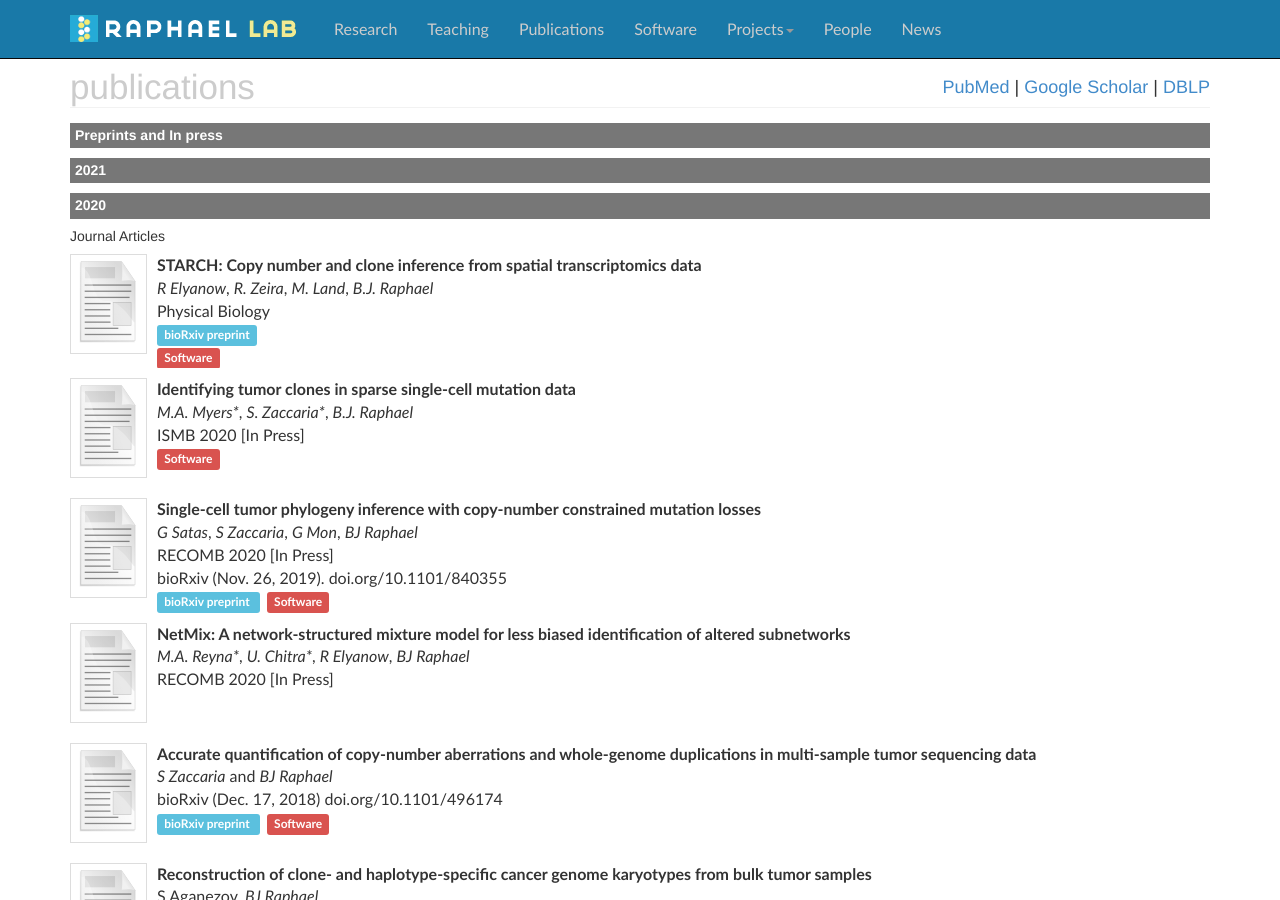
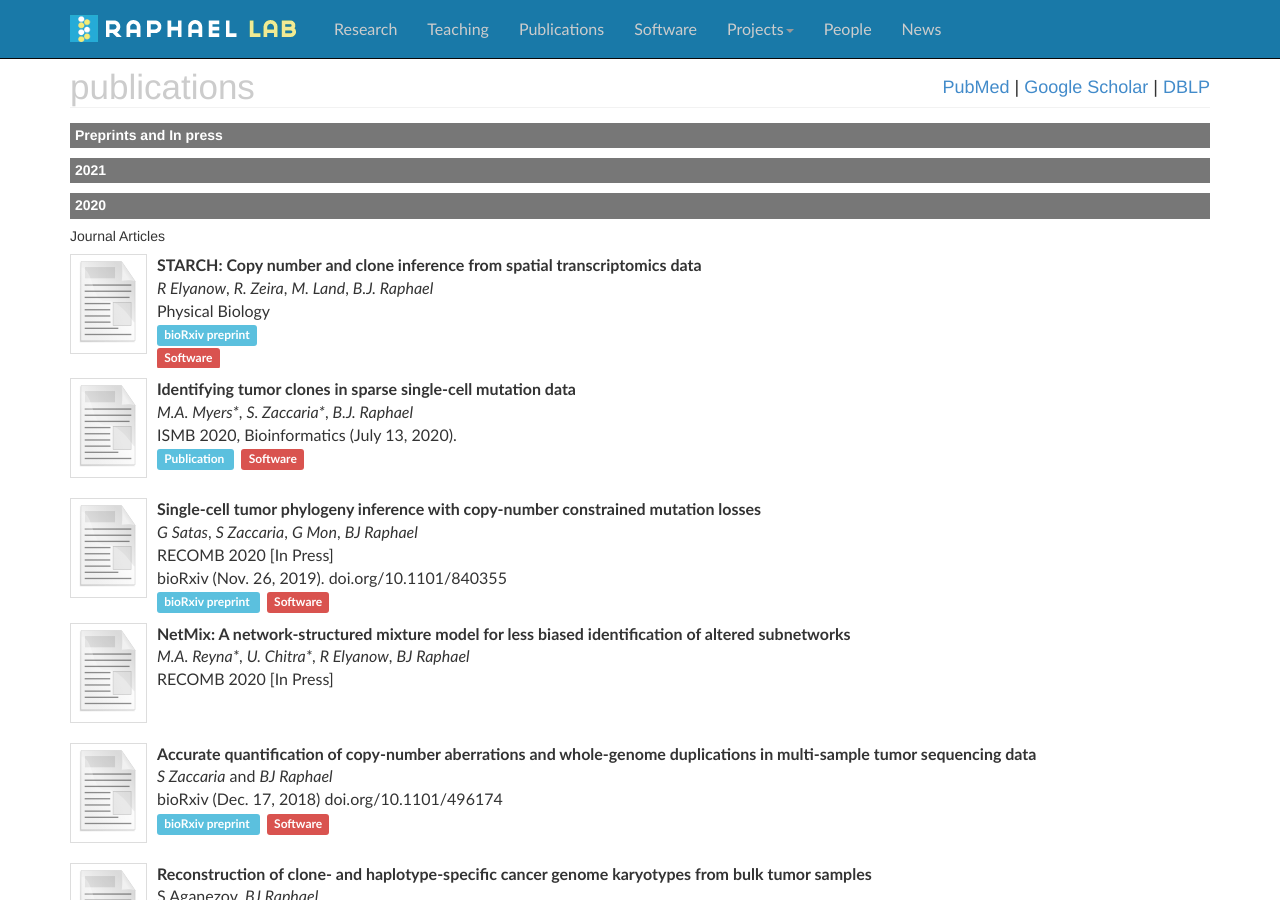
Before and after one commit to raphael-group/raphael-group.github.io, a Jekyll site: the page built from publications/index.md, in a window 1280 px wide and 900 px high. Built offline with Jekyll 4.4.1, drawn with Linux system fonts in a browser that asks for light colours; nearby versions of some CDN libraries; comment, search, counter and statistics services are not loaded.

Commit message:
Added SBMClone publication link

```diff
--- a/publications/index.md
+++ b/publications/index.md
@@ -37,8 +37,11 @@ container_css_class: container publications
 
 	_M.A. Myers*_, _S. Zaccaria*_, _B.J. Raphael_
 
-	ISMB 2020 [In Press]
-
+	ISMB 2020, Bioinformatics (July 13, 2020).
+
+	<span class="label label-info">
+       		<a href="https://academic.oup.com/bioinformatics/article/36/Supplement_1/i186/5870493" target="_new">Publication</a>
+    	</span>
 	<span class="label label-danger"><a href="https://github.com/raphael-group/sbmclone/">Software</a></span>
 
 * [![SCARLET](../assets/img/papers/missing.svg)](https://www.biorxiv.org/content/10.1101/840355v1)
```
